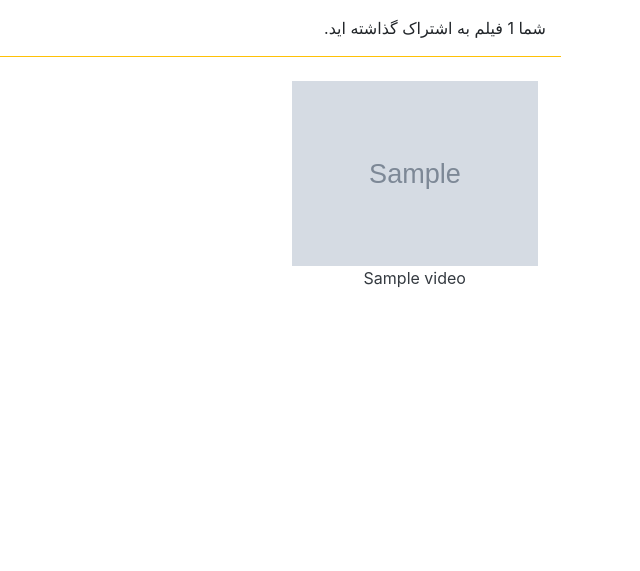
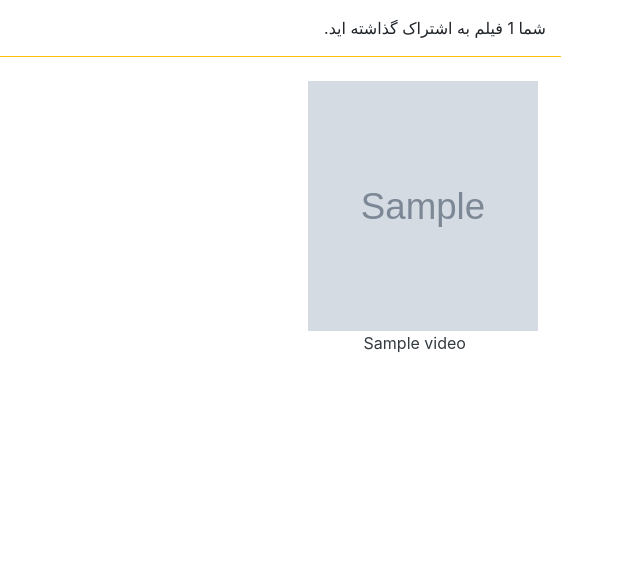
Before and after one commit to MrHamedi/VSC, a Django app: template src/accounts/templates/account/profile_page.html in a window 1280 px wide. Shown: the part 116-687 px from the top of the page, without its empty margins (640-1280 px from the left). Run offline with Django 3.2, Linux system fonts and the light colour scheme; the template is opened without the code that fills it: most values are stand-ins (such as "Sample title", 1, 10 or a date in 2020); grey boxes marked "Sample" are stand-in pictures; some libraries are stand-ins or nearby versions.

Commit message:
the images of videos sizes changed

```diff
--- a/src/accounts/static/account/css/profile.css
+++ b/src/accounts/static/account/css/profile.css
@@ -39,3 +39,9 @@
 #options:focus{
     background-color: red;
 }
+
+.videos_image{
+    object-fit:fill ;
+    width: 230px;
+    height:250px
+}
```
